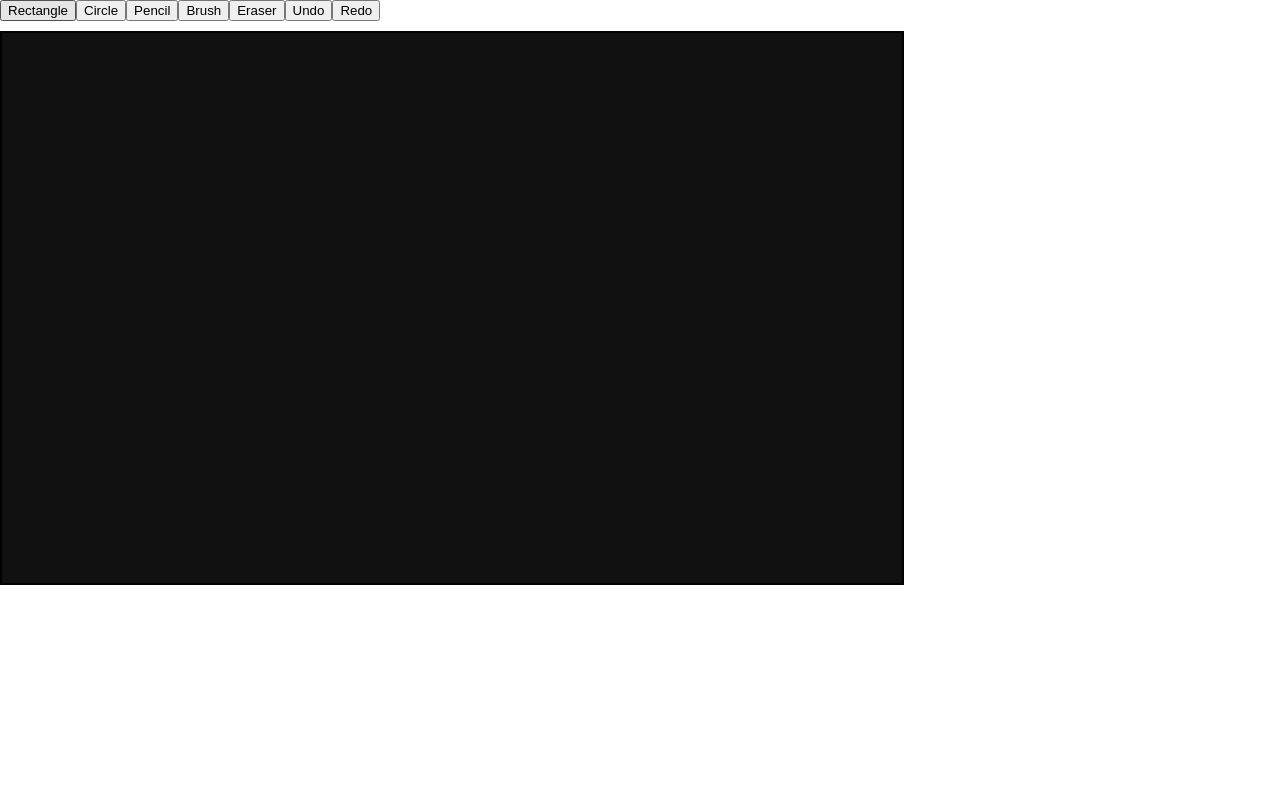
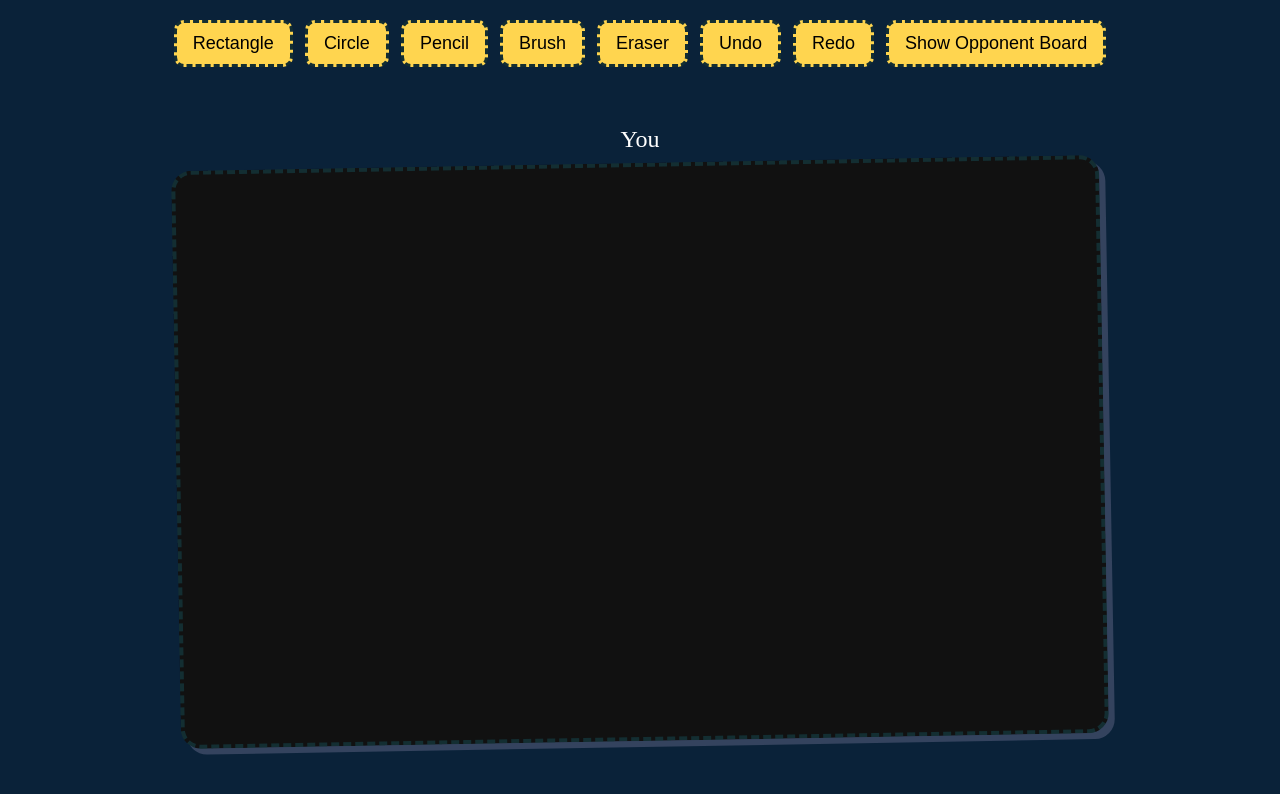
Before and after one commit to JayRathore10/Draw-War, a React (Vite) app in the folder client/: page /draw in a window 1280 px wide. Shown: the top 794 px of the page. Built offline with nearby package versions, Linux system fonts and the light colour scheme.

Commit message:
Make the draw baord and its style

```diff
--- a/client/src/components/DrawBoard.tsx
+++ b/client/src/components/DrawBoard.tsx
@@ -1,4 +1,5 @@
 import React, { useCallback, useEffect, useRef, useState } from "react";
+import "../styles/DrawBoard.css";
 
 type Shape =
   | { type: "rectangle"; x: number; y: number; width: number; height: number }
@@ -37,6 +38,8 @@ const DrawBoard: React.FC = () => {
   const [dragOffset, setDragOffset] = useState<{ x: number; y: number } | null>(
     null
   );
+
+  const [showOpponent, setShowOpponent] = useState(false);
 
   const [startPos, setStartPos] = useState<{ x: number; y: number } | null>(
     null
@@ -322,27 +325,54 @@ const DrawBoard: React.FC = () => {
 
   return (
     <>
-      <div style={{ marginBottom: 10 }}>
-        <button onClick={() => setMode("rectangle")}>Rectangle</button>
-        <button onClick={() => setMode("circle")}>Circle</button>
-        <button onClick={() => setMode("pencil")}>Pencil</button>
-        <button onClick={() => setMode("brush")}>Brush</button>
-        <button onClick={() => setMode("erase")}>Eraser</button>
-        <button onClick={undo}>Undo</button>
-        <button onClick={redo}>Redo</button>
+      <div className="draw-container">
+        <div className="toolbar">
+          <button className="tool-button" onClick={() => setMode("rectangle")}>Rectangle</button>
+          <button className="tool-button" onClick={() => setMode("circle")}>Circle</button>
+          <button className="tool-button" onClick={() => setMode("pencil")}>Pencil</button>
+          <button className="tool-button" onClick={() => setMode("brush")}>Brush</button>
+          <button className="tool-button" onClick={() => setMode("erase")}>Eraser</button>
+          <button className="tool-button" onClick={undo}>Undo</button>
+          <button className="tool-button" onClick={redo}>Redo</button>
+          <button
+            className="tool-button"
+            onClick={() => setShowOpponent((prev) => !prev)}
+          >
+            {showOpponent ? "Hide Opponent" : "Show Opponent Board"}
+          </button>
         </div>
+        <div className={showOpponent ? "boards double" : "boards single"}>
 
+          <div className="board">
+            <p className="board-title">You</p>
+            <div className="canvas-wrapper">
               <canvas
                 ref={canvasRef}
                 width={900}
                 height={550}
-        style={{ border: "2px solid black", background: "#111" }}
                 onContextMenu={(e) => e.preventDefault()}
                 onMouseDown={handleMouseDown}
                 onMouseMove={handleMouseMove}
                 onMouseUp={handleMouseUp}
                 onMouseLeave={handleMouseUp}
               />
+            </div>
+          </div>
+
+          {showOpponent && (
+            <div className="board">
+              <p className="board-title">Opponent</p>
+              <div className="canvas-wrapper">
+                <canvas
+                  width={900}
+                  height={550}
+                />
+              </div>
+            </div>
+          )}
+
+        </div>
+      </div>
     </>
   );
 };
--- /dev/null
+++ b/client/src/styles/DrawBoard.css
@@ -0,0 +1,82 @@
+.draw-container {
+  min-height: 100vh;
+  background: #0A2239;
+  display: flex;
+  flex-direction: column;
+  align-items: center;
+  font-family: 'Caveat', cursive;
+  padding-top: 20px;
+}
+
+.toolbar {
+  display: flex;
+  gap: 12px;
+  margin-bottom: 15px;
+  flex-wrap: wrap;
+  justify-content: center;
+}
+
+.tool-button {
+  padding: 10px 16px;
+  background: #FFD54F;
+  border: 3px dashed #132E32;
+  border-radius: 10px;
+  font-size: 18px;
+  cursor: pointer;
+  transition: 0.2s;
+}
+
+.tool-button:hover {
+  transform: scale(1.08) rotate(1deg);
+  background: #FFC107;
+}
+
+.canvas-wrapper {
+  border: 4px dashed #132E32;
+  border-radius: 20px;
+  box-shadow: 6px 6px 0px #34435E;
+  background: #111;
+  padding: 10px;
+  transform: rotate(-1deg);
+}
+
+canvas {
+  display: block;
+  border-radius: 12px;
+}
+
+.boards {
+  width: 100%;
+  display: flex;
+  gap: 30px;
+  margin-top: 20px;
+}
+
+.boards.single {
+  justify-content: center;
+}
+
+.boards.double {
+  justify-content: space-between;
+  padding: 0 40px;
+}
+
+.board {
+  display: flex;
+  flex-direction: column;
+  align-items: center;
+}
+
+.board-title {
+  font-size: 24px;
+  color: white;
+  margin-bottom: 10px;
+}
+
+.canvas-wrapper {
+  border: 4px dashed #132E32;
+  border-radius: 20px;
+  box-shadow: 6px 6px 0px #34435E;
+  background: #111;
+  padding: 10px;
+}
```
Lines whose indentation alone changed are shown as unchanged.
